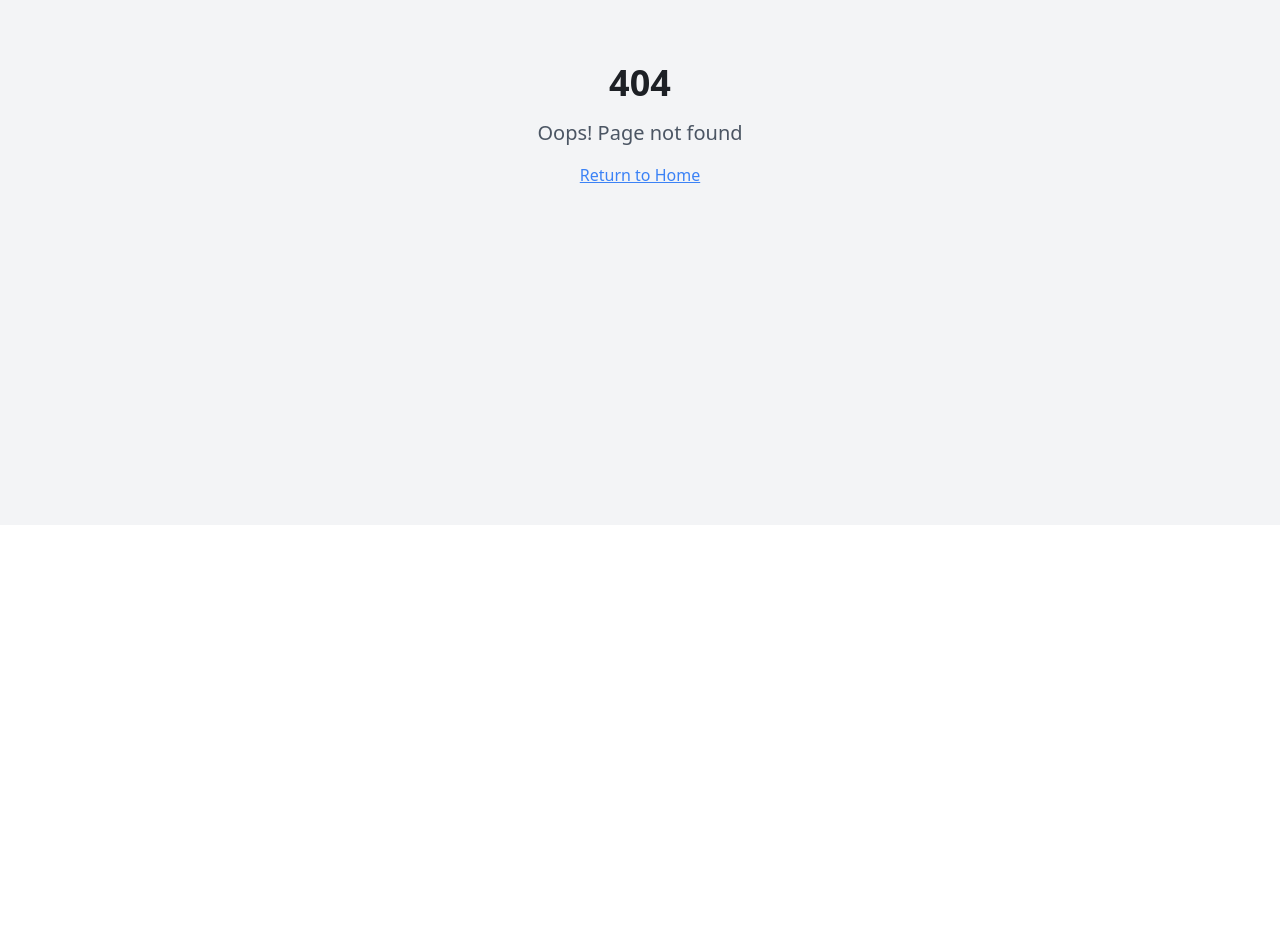
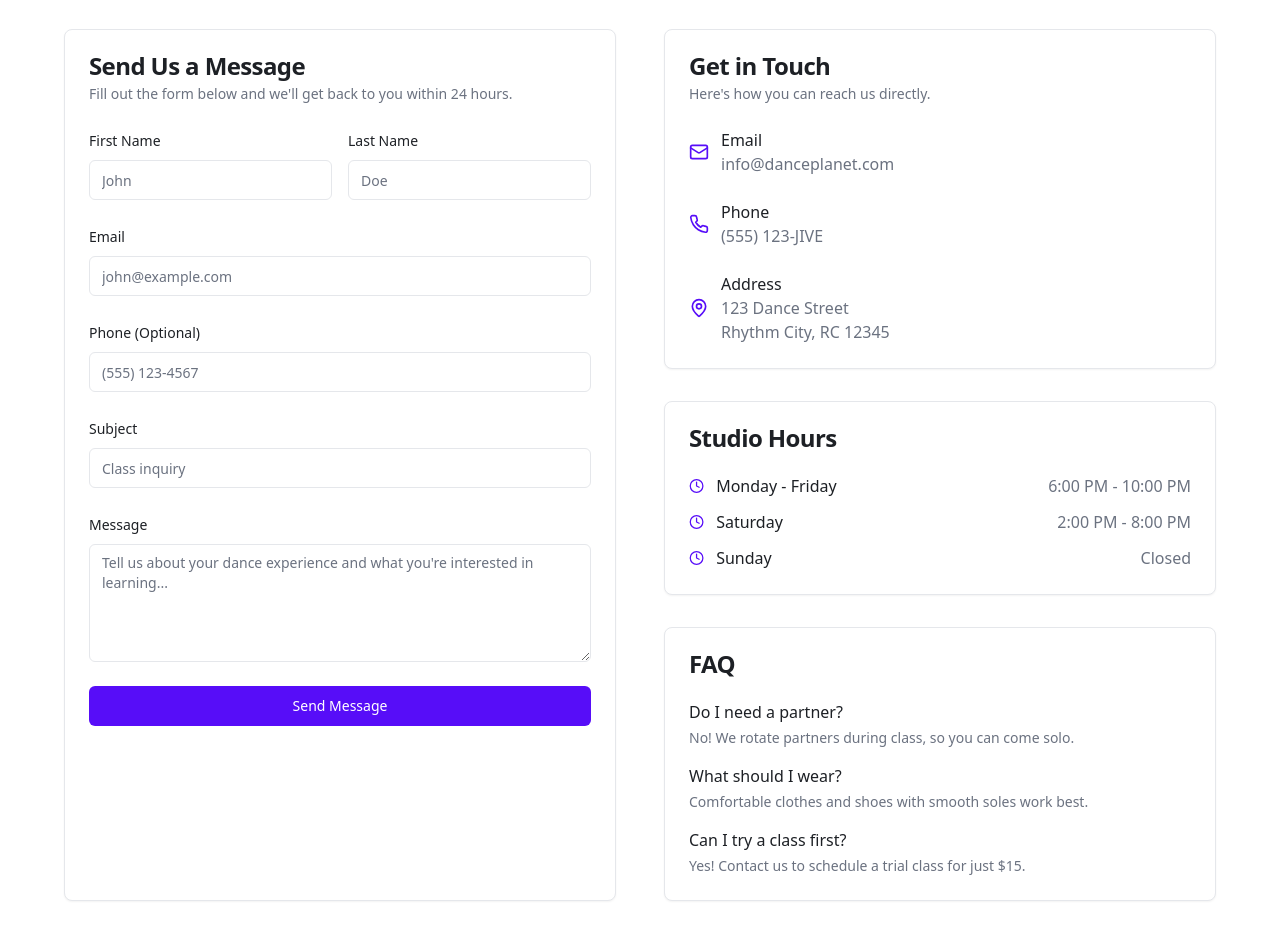
Before and after one commit to exsugotcorona/jive-flow-studio, a React (Vite) app: page /contact in a window 1280 px wide. Before the commit this address had no page. Shown: the part 340-1280 px from the top of the page. Before the commit the page ends 865 px from the top, so only its background shows below. Built offline with nearby package versions, Linux system fonts and the light colour scheme.

Commit message:
Remove trial class button and add contact page
Remove the "Schedule Trial Class" button from the courses page and implement a contact page that opens when the "Contact Us" link is clicked.

```diff
--- a/src/App.tsx
+++ b/src/App.tsx
@@ -6,6 +6,7 @@ import { BrowserRouter, Routes, Route } from "react-router-dom";
 import Landing from "./pages/Landing";
 import DanceCourses from "./pages/DanceCourses";
 import Merch from "./pages/Merch";
+import Contact from "./pages/Contact";
 import Navigation from "./components/Navigation";
 import NotFound from "./pages/NotFound";
 
@@ -23,6 +24,7 @@ const App = () => (
             <Route path="/" element={<Landing />} />
             <Route path="/courses" element={<DanceCourses />} />
             <Route path="/merch" element={<Merch />} />
+            <Route path="/contact" element={<Contact />} />
             {/* ADD ALL CUSTOM ROUTES ABOVE THE CATCH-ALL "*" ROUTE */}
             <Route path="*" element={<NotFound />} />
           </Routes>
--- /dev/null
+++ b/src/pages/Contact.tsx
@@ -0,0 +1,186 @@
+import { Button } from "@/components/ui/button";
+import { Card, CardContent, CardDescription, CardHeader, CardTitle } from "@/components/ui/card";
+import { Input } from "@/components/ui/input";
+import { Label } from "@/components/ui/label";
+import { Textarea } from "@/components/ui/textarea";
+import { Mail, Phone, MapPin, Clock } from "lucide-react";
+
+const Contact = () => {
+  return (
+    <div className="min-h-screen bg-background">
+      {/* Header */}
+      <section className="py-16 px-4 text-center bg-muted/30">
+        <div className="max-w-4xl mx-auto">
+          <h1 className="text-4xl font-bold text-foreground mb-4">
+            Contact Us
+          </h1>
+          <p className="text-lg text-muted-foreground max-w-2xl mx-auto">
+            Ready to start your jive journey? Get in touch with us for more information
+            about our classes, schedules, or any questions you might have.
+          </p>
+        </div>
+      </section>
+
+      <section className="py-16 px-4">
+        <div className="max-w-6xl mx-auto">
+          <div className="grid lg:grid-cols-2 gap-12">
+            {/* Contact Form */}
+            <Card>
+              <CardHeader>
+                <CardTitle>Send Us a Message</CardTitle>
+                <CardDescription>
+                  Fill out the form below and we'll get back to you within 24 hours.
+                </CardDescription>
+              </CardHeader>
+              <CardContent>
+                <form className="space-y-6">
+                  <div className="grid grid-cols-2 gap-4">
+                    <div className="space-y-2">
+                      <Label htmlFor="firstName">First Name</Label>
+                      <Input id="firstName" placeholder="John" />
+                    </div>
+                    <div className="space-y-2">
+                      <Label htmlFor="lastName">Last Name</Label>
+                      <Input id="lastName" placeholder="Doe" />
+                    </div>
+                  </div>
+
+                  <div className="space-y-2">
+                    <Label htmlFor="email">Email</Label>
+                    <Input id="email" type="email" placeholder="john@example.com" />
+                  </div>
+
+                  <div className="space-y-2">
+                    <Label htmlFor="phone">Phone (Optional)</Label>
+                    <Input id="phone" type="tel" placeholder="(555) 123-4567" />
+                  </div>
+
+                  <div className="space-y-2">
+                    <Label htmlFor="subject">Subject</Label>
+                    <Input id="subject" placeholder="Class inquiry" />
+                  </div>
+
+                  <div className="space-y-2">
+                    <Label htmlFor="message">Message</Label>
+                    <Textarea
+                      id="message"
+                      placeholder="Tell us about your dance experience and what you're interested in learning..."
+                      rows={5}
+                    />
+                  </div>
+
+                  <Button type="submit" className="w-full">
+                    Send Message
+                  </Button>
+                </form>
+              </CardContent>
+            </Card>
+
+            {/* Contact Information */}
+            <div className="space-y-8">
+              <Card>
+                <CardHeader>
+                  <CardTitle>Get in Touch</CardTitle>
+                  <CardDescription>
+                    Here's how you can reach us directly.
+                  </CardDescription>
+                </CardHeader>
+                <CardContent className="space-y-6">
+                  <div className="flex items-center space-x-3">
+                    <Mail className="h-5 w-5 text-primary" />
+                    <div>
+                      <p className="font-medium">Email</p>
+                      <p className="text-muted-foreground">info@danceplanet.com</p>
+                    </div>
+                  </div>
+
+                  <div className="flex items-center space-x-3">
+                    <Phone className="h-5 w-5 text-primary" />
+                    <div>
+                      <p className="font-medium">Phone</p>
+                      <p className="text-muted-foreground">(555) 123-JIVE</p>
+                    </div>
+                  </div>
+
+                  <div className="flex items-center space-x-3">
+                    <MapPin className="h-5 w-5 text-primary" />
+                    <div>
+                      <p className="font-medium">Address</p>
+                      <p className="text-muted-foreground">
+                        123 Dance Street<br />
+                        Rhythm City, RC 12345
+                      </p>
+                    </div>
+                  </div>
+                </CardContent>
+              </Card>
+
+              <Card>
+                <CardHeader>
+                  <CardTitle>Studio Hours</CardTitle>
+                </CardHeader>
+                <CardContent>
+                  <div className="space-y-3">
+                    <div className="flex items-center space-x-3">
+                      <Clock className="h-4 w-4 text-primary" />
+                      <div className="flex justify-between w-full">
+                        <span className="font-medium">Monday - Friday</span>
+                        <span className="text-muted-foreground">6:00 PM - 10:00 PM</span>
+                      </div>
+                    </div>
+
+                    <div className="flex items-center space-x-3">
+                      <Clock className="h-4 w-4 text-primary" />
+                      <div className="flex justify-between w-full">
+                        <span className="font-medium">Saturday</span>
+                        <span className="text-muted-foreground">2:00 PM - 8:00 PM</span>
+                      </div>
+                    </div>
+
+                    <div className="flex items-center space-x-3">
+                      <Clock className="h-4 w-4 text-primary" />
+                      <div className="flex justify-between w-full">
+                        <span className="font-medium">Sunday</span>
+                        <span className="text-muted-foreground">Closed</span>
+                      </div>
+                    </div>
+                  </div>
+                </CardContent>
+              </Card>
+
+              <Card>
+                <CardHeader>
+                  <CardTitle>FAQ</CardTitle>
+                </CardHeader>
+                <CardContent className="space-y-4">
+                  <div>
+                    <h4 className="font-medium mb-1">Do I need a partner?</h4>
+                    <p className="text-sm text-muted-foreground">
+                      No! We rotate partners during class, so you can come solo.
+                    </p>
+                  </div>
+
+                  <div>
+                    <h4 className="font-medium mb-1">What should I wear?</h4>
+                    <p className="text-sm text-muted-foreground">
+                      Comfortable clothes and shoes with smooth soles work best.
+                    </p>
+                  </div>
+
+                  <div>
+                    <h4 className="font-medium mb-1">Can I try a class first?</h4>
+                    <p className="text-sm text-muted-foreground">
+                      Yes! Contact us to schedule a trial class for just $15.
+                    </p>
+                  </div>
+                </CardContent>
+              </Card>
+            </div>
+          </div>
+        </div>
+      </section>
+    </div>
+  );
+};
+
+export default Contact;
--- a/src/pages/DanceCourses.tsx
+++ b/src/pages/DanceCourses.tsx
@@ -2,6 +2,7 @@ import { Button } from "@/components/ui/button";
 import { Card, CardContent, CardDescription, CardFooter, CardHeader, CardTitle } from "@/components/ui/card";
 import { Badge } from "@/components/ui/badge";
 import { Clock, Users, Calendar } from "lucide-react";
+import { Link } from "react-router-dom";
 
 const DanceCourses = () => {
   const courses = [
@@ -145,13 +146,12 @@ const DanceCourses = () => {
             All courses include practice music, step-by-step instruction, and ongoing support.
             Students can repeat any level at a 50% discount to perfect their skills.
           </p>
-          <div className="flex flex-col sm:flex-row gap-4 justify-center">
-            <Button size="lg">
-              Contact Us
-            </Button>
-            <Button variant="outline" size="lg">
-              Schedule Trial Class
-            </Button>
+          <div className="text-center">
+            <Link to="/contact">
+              <Button size="lg">
+                Contact Us
+              </Button>
+            </Link>
           </div>
         </div>
       </section>
```
